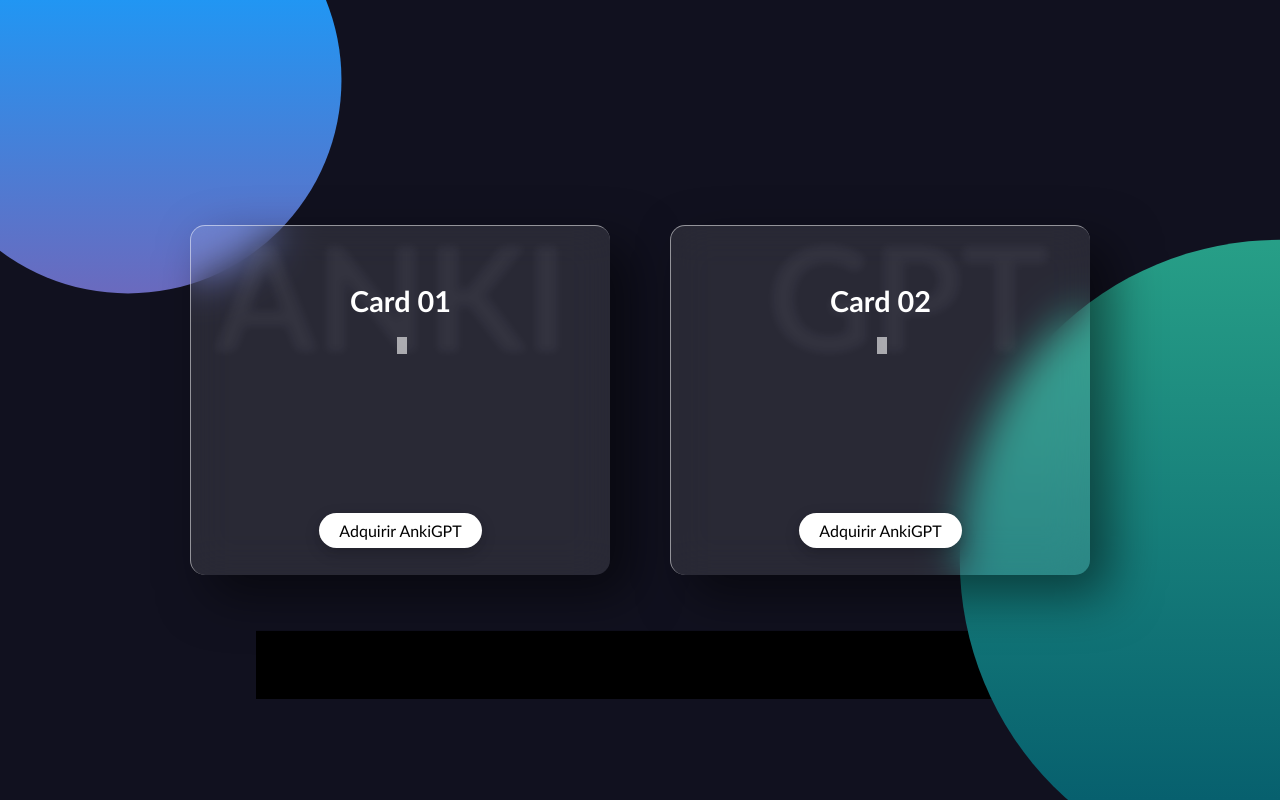
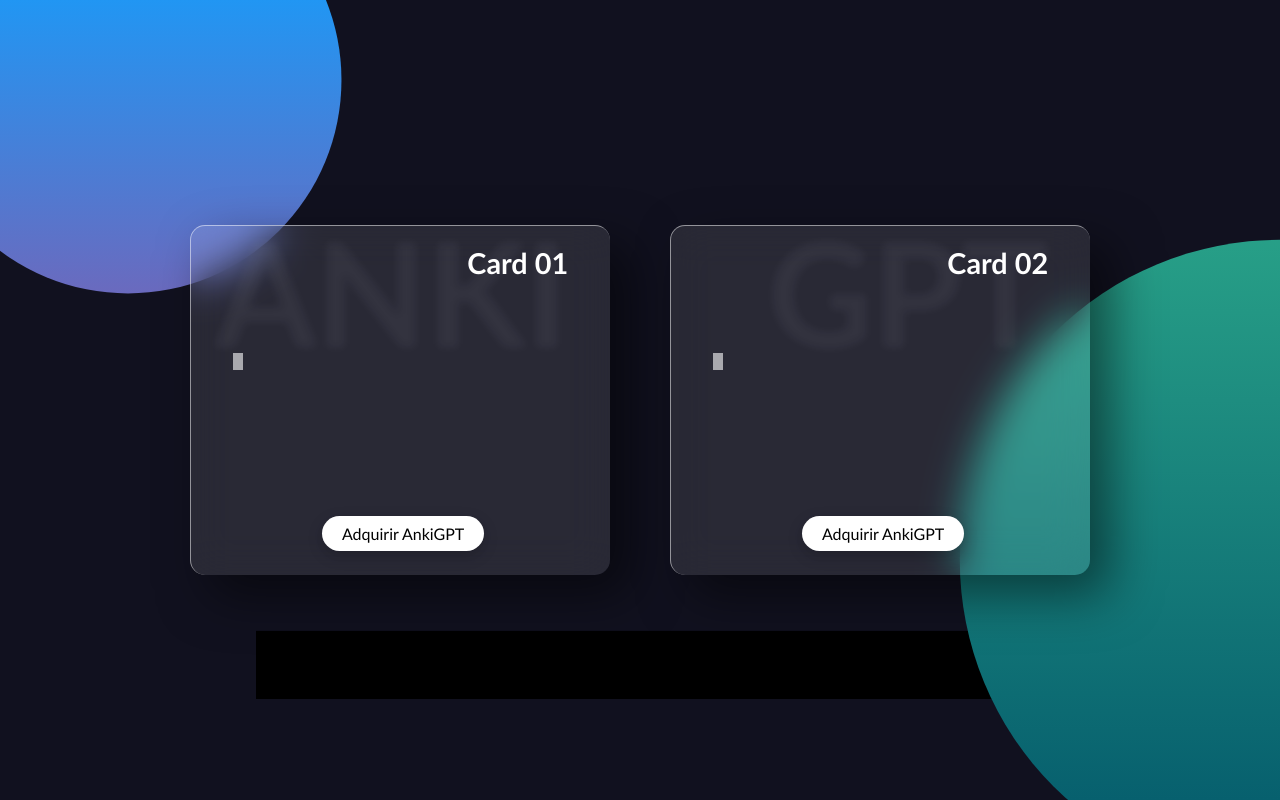
Before and after one commit to andersonleitepereira/ankigpt, a plain HTML site: page index.html in a window 1280 px wide. Drawn offline with Linux system fonts and the light colour scheme.

Commit message:
Update style.css (digitação da esquerda)

```diff
--- a/style.css
+++ b/style.css
@@ -69,8 +69,6 @@ body::after{
 	background: rgba(255, 255, 255, 0.1);
 	overflow: hidden;
 	display: flex;
-	justify-content: center;
-	align-items: center;
 	border-top: 1px solid rgba(255, 255, 255, 0.5);
 	border-left: 1px solid rgba(255, 255, 255, 0.5);
 	backdrop-filter: blur(20px);
@@ -103,18 +101,22 @@ body::after{
 h2{
 	right: 10%;
 	font-size: 9em;
+	margin-top: -5%;
 	color: rgba(255, 255, 255, 0.05);
 	filter: blur(4px);
 	pointer-events: none;
-	margin-top: -50%;
+
 	position: fixed;
 	font-weight: 900;
 }
 a {
 	position: fixed;
+	justify-content: center;
+	align-items: center;
+	right: 30%;
 	display: inline-block;
 	padding: 8px 20px;
-	margin-top: 260px;
+	margin-top: 290px;
 	background: #fff;
 	color: #000;
 	border-radius: 20px;
@@ -130,7 +132,8 @@ a {
 h3{
 	font-size: 1.8em;
 	color: #fff;
-	margin-top: -200px;
+	margin-top: 20px;
+	right: 10%;
 	z-index: 1;
 	font-family: calibri;
 	position: fixed;
@@ -254,7 +257,6 @@ h3{
   }
   h1 {
 	color: #ffffff99;
-	margin-top: -170px;
     font-weight: 400;
   	font-size: 19px;
 	font-family: Calibri;
```
